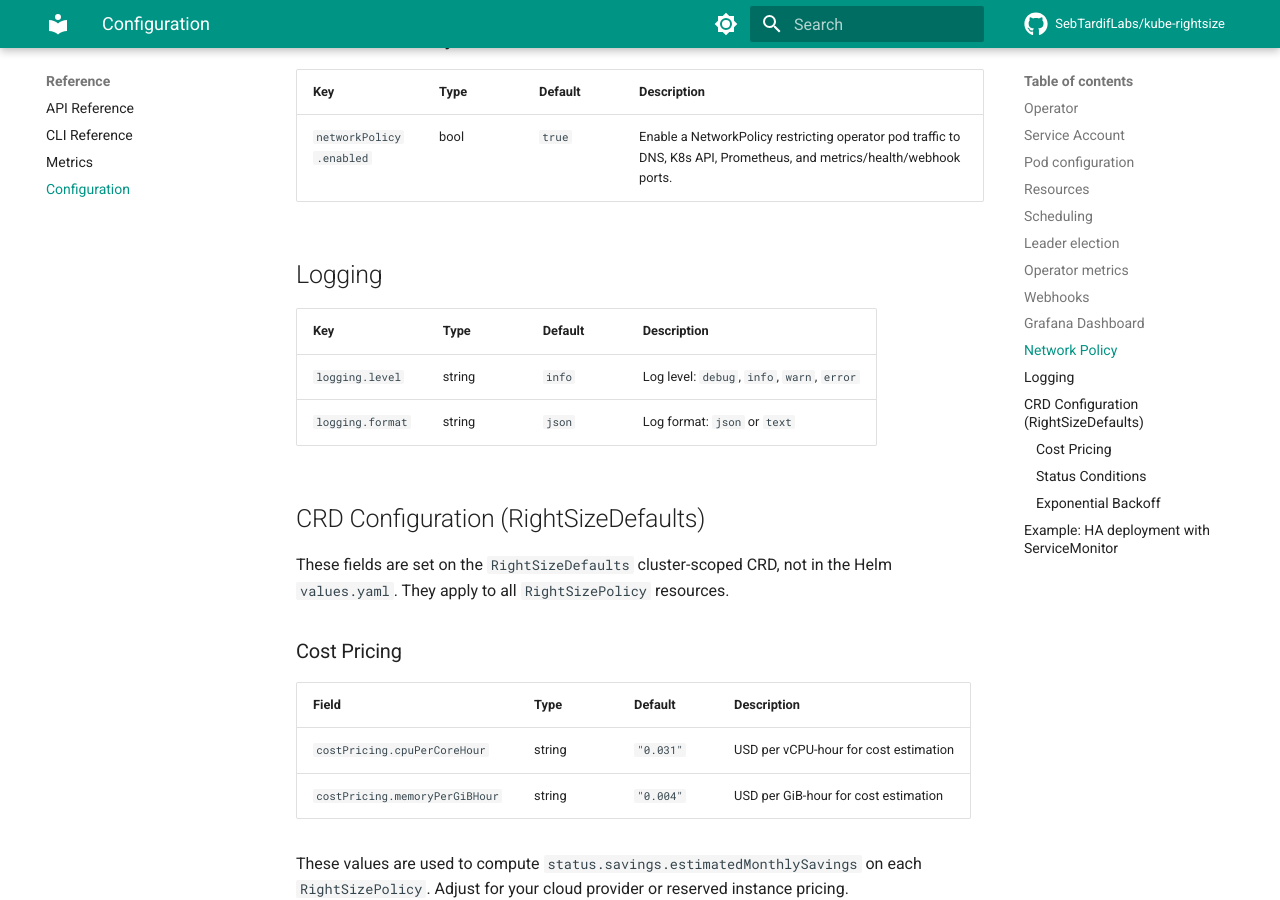
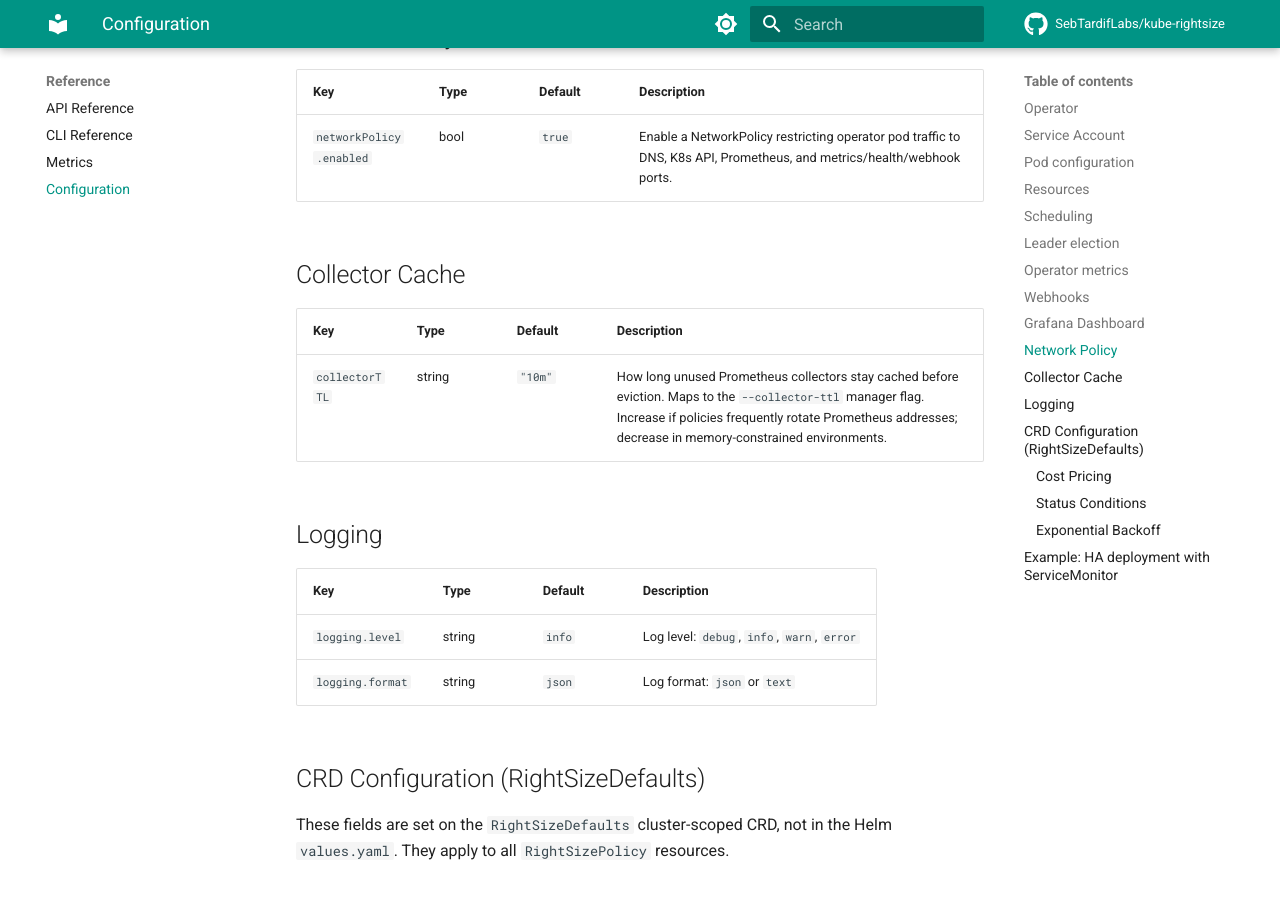
Before and after one commit to attune-io/attune, an MkDocs documentation site: the page built from docs/reference/configuration.md, in a window 1280 px wide and 900 px high, scrolled down 3674 px. Built offline with MkDocs 1.6.1 and Material for MkDocs 9.7.7, drawn with Linux system fonts in a browser that asks for light colours; comment, search, counter and statistics services are not loaded.

Commit message:
fix: resolve issues #98-#107
- #98: Add defaults_validate_create/update to webhook metrics docs
- #99: Add description to Grafana webhook panel listing all operations
- #100: Document collectorTTL in docs/reference/configuration.md
- #102: Update CONTRIBUTING.md test count to 500+ and coverage to 80%
- #103: Add helm unittests for collectorTTL deployment arg
- #104: Add collectorTTL consistency check to verify-doc-defaults.sh
- #105: Document envtest limitation for resize+requeue in integration tests
- #106: Add cooldown default check to verify-doc-defaults.sh
- #107: Bump CI coverage threshold from 75% to 80%

Closes #98, #99, #100, #102, #103, #104, #105, #106, #107

Signed-off-by: Sebastien Tardif <sebtardif@ncf.ca>

```diff
--- a/docs/reference/configuration.md
+++ b/docs/reference/configuration.md
@@ -86,6 +86,12 @@ This page documents every value in the Helm chart's `values.yaml`.
 |-----|------|---------|-------------|
 | `networkPolicy.enabled` | bool | `true` | Enable a NetworkPolicy restricting operator pod traffic to DNS, K8s API, Prometheus, and metrics/health/webhook ports. |
 
+## Collector Cache
+
+| Key | Type | Default | Description |
+|-----|------|---------|-------------|
+| `collectorTTL` | string | `"10m"` | How long unused Prometheus collectors stay cached before eviction. Maps to the `--collector-ttl` manager flag. Increase if policies frequently rotate Prometheus addresses; decrease in memory-constrained environments. |
+
 ## Logging
 
 | Key | Type | Default | Description |
```
Also changed, not shown: CONTRIBUTING.md (+2 -2 lines), docs/reference/metrics.md (+1 -1 lines), 5 other files.
